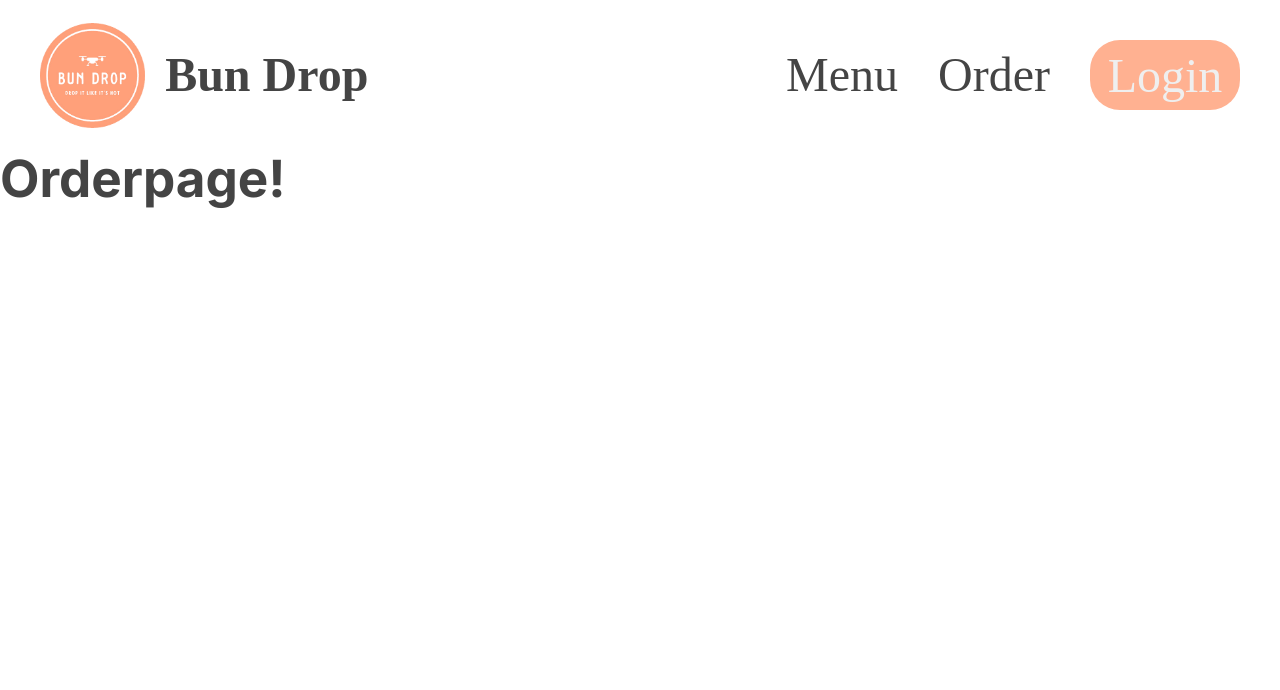
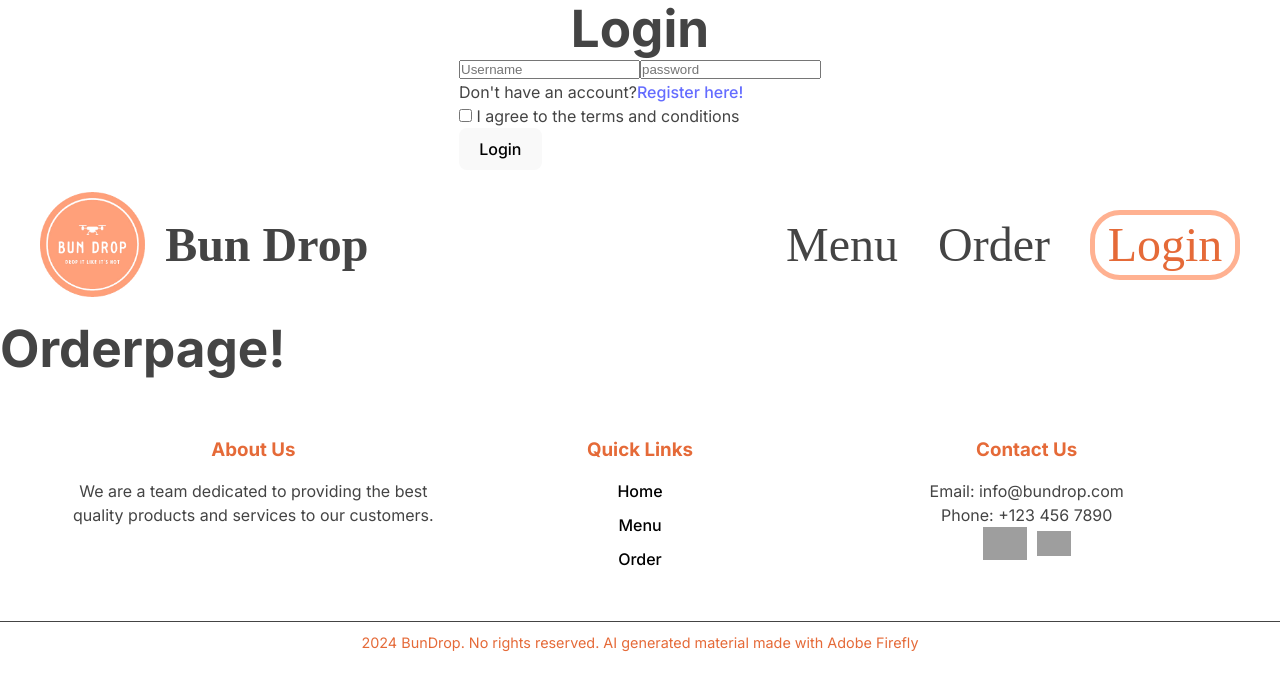
Before and after one commit to emmadq/bun-drop, a React (Vite) app: page /order in a window 1280 px wide. Both pictures are taken after a click on the button "Login". Shown: the top 690 px of the page. Built offline with nearby package versions, Linux system fonts and the light colour scheme; grey boxes are pictures that could not be loaded; a web font is replaced by a local one.

Commit message:
add register user after login

```diff
--- a/db.json
+++ b/db.json
@@ -1,7 +1,7 @@
 {
   "menu": [
     {
-      "id": 1,
+      "id": "1",
       "title": "BBQ Burger",
       "price": 9.99,
       "description": "A juicy beef burger with BBQ sauce, onions, cheddar cheese, and crispy bacon.",
@@ -9,7 +9,7 @@
       "image": "/src/assets/bun drop images/baconbbq.jpg"
     },
     {
-      "id": 2,
+      "id": "2",
       "title": "Banana Milkshake",
       "price": 4.5,
       "description": "A creamy banana milkshake topped with whipped cream.",
@@ -17,7 +17,7 @@
       "image": "/src/assets/bun drop images/bananmilk.jpg"
     },
     {
-      "id": 3,
+      "id": "3",
       "title": "Cheeseburger",
       "price": 8.99,
       "description": "A classic cheeseburger with melted American cheese, lettuce, and tomato.",
@@ -25,7 +25,7 @@
       "image": "/src/assets/bun drop images/cheeseburger2.jpg"
     },
     {
-      "id": 4,
+      "id": "4",
       "title": "Double Cheeseburger",
       "price": 11.99,
       "description": "Two beef patties with double cheese, lettuce, tomato, and pickles.",
@@ -33,7 +33,7 @@
       "image": "/src/assets/bun drop images/dubbel.jpg"
     },
     {
-      "id": 5,
+      "id": "5",
       "title": "Unicorn Burger",
       "price": 12.99,
       "description": "A magical burger with rainbow-colored bun, beef patty, and colorful toppings.",
@@ -41,7 +41,7 @@
       "image": "/src/assets/bun drop images/enhorning.jpg"
     },
     {
-      "id": 6,
+      "id": "6",
       "title": "Sprinkle Burger",
       "price": 10.99,
       "description": "A fun burger with a beef patty, cheese, and sprinkles on the bun.",
@@ -49,7 +49,7 @@
       "image": "/src/assets/bun drop images/festive.jpg"
     },
     {
-      "id": 7,
+      "id": "7",
       "title": "Buffalo Wings",
       "price": 7.99,
       "description": "Spicy buffalo wings served with blue cheese dip.",
@@ -57,7 +57,7 @@
       "image": "/src/assets/bun drop images/buffalo.jpg"
     },
     {
-      "id": 8,
+      "id": "8",
       "title": "Coca Cola",
       "price": 1.99,
       "description": "Chilled and refreshing Coca Cola.",
@@ -65,7 +65,7 @@
       "image": "/src/assets/bun drop images/cola.jpg"
     },
     {
-      "id": 9,
+      "id": "9",
       "title": "Ginger Ale",
       "price": 1.99,
       "description": "A refreshing ginger ale with a hint of spice.",
@@ -73,7 +73,7 @@
       "image": "/src/assets/bun drop images/ginger.jpg"
     },
     {
-      "id": 10,
+      "id": "10",
       "title": "Small Salad",
       "price": 3.99,
       "description": "A fresh side salad with mixed greens, cherry tomatoes, and cucumber.",
@@ -81,7 +81,7 @@
       "image": "/src/assets/bun drop images/minisalad.jpg"
     },
     {
-      "id": 11,
+      "id": "11",
       "title": "Fruit Cocktail Dessert",
       "price": 5.99,
       "description": "A refreshing fruit cocktail with a variety of fresh fruits.",
@@ -89,7 +89,7 @@
       "image": "/src/assets/bun drop images/fruktdesert.jpg"
     },
     {
-      "id": 12,
+      "id": "12",
       "title": "IceCream Bomb",
       "price": 6.99,
       "description": "A decadent dessert with multiple scoops of ice cream and chocolate sauce.",
@@ -97,7 +97,7 @@
       "image": "/src/assets/bun drop images/glassbomb.jpg"
     },
     {
-      "id": 13,
+      "id": "13",
       "title": "White Wine",
       "price": 7.99,
       "description": "A glass of crisp and refreshing white wine.",
@@ -105,7 +105,7 @@
       "image": "/src/assets/bun drop images/glasvin.jpg"
     },
     {
-      "id": 14,
+      "id": "14",
       "title": "Chocolate Milkshake",
       "price": 4.5,
       "description": "A rich chocolate milkshake topped with whipped cream.",
@@ -113,7 +113,7 @@
       "image": "/src/assets/bun drop images/milkchocklad.jpg"
     },
     {
-      "id": 15,
+      "id": "15",
       "title": "Mini Cake",
       "price": 5.99,
       "description": "A light sponge cake with fresh berries and cream.",
@@ -121,7 +121,7 @@
       "image": "/src/assets/bun drop images/minicake.jpg"
     },
     {
-      "id": 16,
+      "id": "16",
       "title": "Monster Burger",
       "price": 14.99,
       "description": "A monsterus looking burger with a beef and veggie patty, blue cheese, red cabbage, and all the fixings.",
@@ -129,7 +129,7 @@
       "image": "/src/assets/bun drop images/monster.jpg"
     },
     {
-      "id": 17,
+      "id": "17",
       "title": "Rainbow Pancakes",
       "price": 8.99,
       "description": "Stack of colorful pancakes served with syrup and whipped cream.",
@@ -137,7 +137,7 @@
       "image": "/src/assets/bun drop images/pannkakscake.jpg"
     },
     {
-      "id": 18,
+      "id": "18",
       "title": "Fries",
       "price": 2.99,
       "description": "Crispy golden fries served with ketchup.",
@@ -145,7 +145,7 @@
       "image": "/src/assets/bun drop images/pommes.jpg"
     },
     {
-      "id": 19,
+      "id": "19",
       "title": "Luxurious Fries",
       "price": 5.99,
       "description": "Fries topped with truffle oil, parmesan, and herbs.",
@@ -153,7 +153,7 @@
       "image": "/src/assets/bun drop images/pommesbox.jpg"
     },
     {
-      "id": 20,
+      "id": "20",
       "title": "Chicken Salad",
       "price": 9.99,
       "description": "Grilled chicken breast on a bed of mixed greens, with cherry tomatoes and vinaigrette.",
@@ -161,7 +161,7 @@
       "image": "/src/assets/bun drop images/sallad.jpg"
     },
     {
-      "id": 21,
+      "id": "21",
       "title": "Taco Salad",
       "price": 8.99,
       "description": "A salad with seasoned beef, lettuce, tomatoes, cheese, and tortilla chips.",
@@ -169,7 +169,7 @@
       "image": "/src/assets/bun drop images/tacosallad.jpg"
     },
     {
-      "id": 22,
+      "id": "22",
       "title": "Hamburger Salad",
       "price": 7.99,
       "description": "A deconstructed burger with beef patty, lettuce, tomatoes, and pickles.",
@@ -177,7 +177,7 @@
       "image": "/src/assets/bun drop images/hamburgarsallad2.jpg"
     },
     {
-      "id": 23,
+      "id": "23",
       "title": "Ultra Burger",
       "price": 15.99,
       "description": "An extravagant burger with 4 beef patties, cheese, lettuce, tomatoes and dressing.",
@@ -185,7 +185,7 @@
       "image": "/src/assets/bun drop images/ultra deluxe.jpg"
     },
     {
-      "id": 24,
+      "id": "24",
       "title": "Strawberry Milkshake",
       "price": 4.5,
       "description": "A creamy straweberry milkshake topped with whipped cream and sprinkles.",
@@ -193,7 +193,7 @@
       "image": "/src/assets/bun drop images/jordgubbsmilk.jpg"
     },
     {
-      "id": 25,
+      "id": "25",
       "title": "Cactus Cooler",
       "price": 1.99,
       "description": "Chilled and refreshing cactus flavored soda.",
@@ -201,7 +201,7 @@
       "image": "/src/assets/bun drop images/sodagreen.png"
     },
     {
-      "id": 26,
+      "id": "26",
       "title": "Tomato Burger",
       "price": 1.99,
       "description": "A burger with tomato buns and filled with fries.",
@@ -211,34 +211,74 @@
   ],
   "categories": [
     {
-      "id": 1,
+      "id": "1",
       "name": "Burgers",
       "image": "/src/assets/bun drop images/cheeseburger2.jpg"
     },
     {
-      "id": 2,
+      "id": "2",
       "name": "Salads",
       "image": "/src/assets/bun drop images/sallad.jpg"
     },
     {
-      "id": 3,
+      "id": "3",
       "name": "Sides",
       "image": "/src/assets/bun drop images/pommes2.jpg"
     },
     {
-      "id": 4,
+      "id": "4",
       "name": "Beverages",
       "image": "/src/assets/bun drop images/ginger.jpg"
     },
     {
-      "id": 5,
+      "id": "5",
       "name": "Milkshakes",
       "image": "/src/assets/bun drop images/bananmilk.jpg"
     },
     {
-      "id": 6,
+      "id": "6",
       "name": "Desserts",
       "image": "/src/assets/bun drop images/minicake.jpg"
     }
+  ],
+  "users": [
+    {
+      "username": "user",
+      "password": "password",
+      "order": [
+        {
+          "id": 1,
+          "quantity": 1,
+          "title": "Cheeseburger",
+          "price": 8.99,
+          "description": "A classic cheeseburger with melted American cheese, lettuce, and tomato.",
+          "category": "burgers",
+          "image": "/src/assets/bun drop images/cheeseburger2.jpg"
+        },
+        {
+          "id": 2,
+          "quantity": 5,
+          "title": "Strawberry Milkshake",
+          "price": 4.5,
+          "description": "A creamy straweberry milkshake topped with whipped cream and sprinkles.",
+          "category": "milkshakes",
+          "image": "/src/assets/bun drop images/jordgubbsmilk.jpg"
+        }
+      ],
+      "favo": [
+        {
+          "id": 2,
+          "isFavo": true
+        }
+      ],
+      "id": "bf7a"
+    },
+    {
+      "id": "4422",
+      "username": "lilla",
+      "password": "123",
+      "order": [],
+      "favo": []
+    }
   ]
 }
--- a/src/App.css
+++ b/src/App.css
@@ -87,6 +87,7 @@ a {
 .link-cont button {
   height: 70px;
   width: 150px;
+  padding: 10px;
   border-radius: 30px;
   display: flex;
   align-items: center;
@@ -101,16 +102,25 @@ a {
 }
 
 .link-cont button:hover {
-  background-color: #ffb191;
-  color: #efefef;
-  border: none;
+  color: #e56a38;
+  border: #ffb191 solid 5px;
 }
 
-.link-cont button:focus {
+.link-cont button:active {
   background-color: #ffb191;
   color: #efefef;
   border: none;
   outline: none;
+}
+
+.link-cont button:focus {
+  outline: none;
+  border: 5px solid #ffb191;
+  color: #e56a38;
+}
+
+.link-cont button.logout {
+  background-color: #ffb191;
 }
 
 .footer-container {
@@ -192,6 +202,14 @@ a {
   border-top: 1px solid #444;
   padding-top: 10px;
   font-size: 0.9rem;
+  margin-bottom: 30px;
+}
+
+.login-modal {
+  display: flex;
+  flex-direction: column;
+  justify-content: center;
+  align-items: center;
 }
 
 .display-container {
@@ -208,6 +226,7 @@ a {
   background-image: url("/src/assets/bun drop images/bg1.jpg");
   background-size: cover;
   background-position: center;
+  pointer-events: none;
 
   display: flex;
   align-items: center;
@@ -247,6 +266,7 @@ a {
   font-family: "Just Me Again Down Here", cursive;
   font-size: 3rem;
   margin-top: 50px;
+  pointer-events: none;
 }
 
 .searchbar input {
@@ -403,6 +423,7 @@ a {
   display: flex;
   flex-direction: column;
   color: #efefef;
+  pointer-events: none;
 }
 
 .burger-modal-info-cont h1:first-of-type {
@@ -442,7 +463,19 @@ a {
 
 .burger-modal-btn-cont div button {
   background-image: url("/src/assets/icons/increse.svg");
-  background-size: 56px;
+  background-size: 57px;
+  background-repeat: no-repeat;
+  background-position: center;
+  border-radius: 50%;
+  width: 55px;
+  height: 55px;
+  border: none;
+  outline: none;
+}
+
+.burger-modal-btn-cont div button:first-of-type {
+  background-image: url("/src/assets/icons/decrese.svg");
+  background-size: 57px;
   background-repeat: no-repeat;
   background-position: center;
   border-radius: 50%;
@@ -450,19 +483,10 @@ a {
   height: 55px;
 }
 
-.burger-modal-btn-cont div button:first-of-type {
-  background-image: url("/src/assets/icons/decrese.svg");
-  background-size: 56px;
-  background-repeat: no-repeat;
-  background-position: center;
-  border-radius: 50%;
-  width: 55px;
-  height: 55px;
-}
-
-.burger-modal-btn-cont div button {
-  border: none;
-  outline: none;
+.burger-modal-btn-cont div button:active {
+  background-image: none;
+  background-color: #e56a38;
+  transition: background-color 000.2s;
 }
 
 .burger-modal-btn-cont div h2 {
@@ -470,6 +494,7 @@ a {
   font-weight: 300;
   width: 50px;
   text-align: center;
+  pointer-events: none;
 }
 
 .burger-modal-btn-cont button {
@@ -485,9 +510,27 @@ a {
   justify-content: center;
 }
 
+.burger-modal-btn-cont div button:hover {
+  border: none;
+  outline: none;
+}
+
 .burger-modal-btn-cont button:hover {
+  border: #efefef solid 3px;
+  outline: none;
+  transition: border 0.1s ease;
+}
+
+.burger-modal-btn-cont button:active {
   border: #efefef solid px;
-  transition: border 0.1s ease;
+  outline: none;
+  background-color: #efefef;
+  color: #e56a38;
+}
+
+.burger-modal-btn-cont button:focus {
+  border: #efefef solid px;
+  outline: none;
 }
 
 .menu {
--- a/src/App.jsx
+++ b/src/App.jsx
@@ -1,14 +1,65 @@
-import React from "react";
+import React, { useState, useEffect } from "react";
 import "./App.css";
 import { BrowserRouter as Router, Routes, Route, Link } from "react-router-dom";
 import Home from "./pages/Home";
 import Meny from "./pages/Meny";
 import Order from "./pages/Order";
+import Navbar from "./components/Navbar";
+import Footer from "./components/Footer";
+import LoginModal from "./components/LoginModal";
+import RegisterModal from "./components/RegisterModal";
+import { getUserSession, clearUserSession } from "./assets/helpers/auth";
 
 const App = () => {
+  const [showLogin, setShowLogin] = useState(false);
+  const [showRegi, setShowRegi] = useState(false);
+  const [user, setUser] = useState(null);
+
+  useEffect(() => {
+    const sessionUser = getUserSession();
+    if (sessionUser) {
+      setUser(sessionUser);
+    }
+
+    console.log("log from app.js " + user);
+  }, []);
+
+  const handleLogout = () => {
+    console.log("handle logout fungerar!");
+
+    clearUserSession();
+    setUser(null);
+  };
+
+  const handleUserLogin = (loggedInUser) => {
+    setUser(loggedInUser);
+    setShowLogin(false);
+    setShowRegi(false);
+  };
+
   return (
     <div className="app">
       <Router>
+        {showLogin ? (
+          <LoginModal
+            setShowLogin={setShowLogin}
+            setShowRegi={setShowRegi}
+            onUserLogin={handleUserLogin}
+          ></LoginModal>
+        ) : showRegi ? (
+          <RegisterModal
+            setShowRegi={setShowRegi}
+            setShowLogin={setShowLogin}
+            onUserRegister={handleUserLogin}
+          ></RegisterModal>
+        ) : (
+          <></>
+        )}
+        <Navbar
+          setShowLogin={setShowLogin}
+          user={user}
+          handleLogout={handleLogout}
+        ></Navbar>
         <Routes>
           <Route path="/" element={<Home></Home>}></Route>
           <Route path="/menu" element={<Meny></Meny>}></Route>
@@ -16,6 +67,7 @@ const App = () => {
 
           <Route></Route>
         </Routes>
+        <Footer></Footer>
       </Router>
     </div>
   );
--- /dev/null
+++ b/src/assets/helpers/api.js
@@ -0,0 +1,19 @@
+const API_URL = "http://localhost:3000/users";
+
+export const login = async (username, password) => {
+  const resp = await fetch(
+    `${API_URL}?username=${username}&password=${password}`
+  );
+  const users = await resp.json();
+  return await users[0];
+};
+
+export const register = async (user) => {
+  const resp = await fetch(`${API_URL}`, {
+    method: "POST",
+    headers: { "Content-Type": "application/json" },
+    body: JSON.stringify(user),
+  });
+
+  return await resp.json();
+};
--- /dev/null
+++ b/src/assets/helpers/auth.js
@@ -0,0 +1,11 @@
+export const setUserSession = (user) => {
+  localStorage.setItem(`user`, JSON.stringify(user));
+};
+
+export const getUserSession = () => {
+  return JSON.parse(localStorage.getItem(`user`));
+};
+
+export const clearUserSession = () => {
+  localStorage.removeItem(`user`);
+};
--- a/src/components/Footer.jsx
+++ b/src/components/Footer.jsx
@@ -19,13 +19,10 @@ function Footer() {
                 <a href="/">Home</a>
               </li>
               <li>
-                <a href="#about">About</a>
+                <a href="/menu">Menu</a>
               </li>
               <li>
-                <a href="#services">Services</a>
-              </li>
-              <li>
-                <a href="#contact">Contact</a>
+                <a href="/order">Order</a>
               </li>
             </ul>
           </div>
@@ -50,7 +47,13 @@ function Footer() {
             </div>
           </div>
         </div>
-        <div className="footer-bottom">2024 BunDrop. All rights reserved.</div>
+        <div className="footer-bottom">
+          <p>
+            2024 BunDrop. No rights reserved. AI generated material made with
+            Adobe Firefly
+          </p>
+          <br />
+        </div>
       </div>
     </div>
   );
--- /dev/null
+++ b/src/components/LoginModal.jsx
@@ -0,0 +1,66 @@
+import React, { useEffect, useState } from "react";
+import { login } from "../assets/helpers/api";
+import { setUserSession } from "../assets/helpers/auth";
+
+function LoginModal({ setShowLogin, setShowRegi, onUserLogin }) {
+  const [username, setUsername] = useState("");
+  const [password, setPassword] = useState("");
+
+  const handleLogin = async (e) => {
+    e.preventDefault();
+    const user = await login(username, password);
+    if (user) {
+      setUserSession(user);
+      onUserLogin(user);
+      console.log("log från login " + user.username);
+    } else {
+      alert("Username or password is wrong, try again!");
+    }
+  };
+
+  return (
+    <div className="login-modal">
+      <h1>Login</h1>
+      <form onSubmit={handleLogin}>
+        <div>
+          <input
+            type="text"
+            placeholder="Username"
+            onChange={(e) => setUsername(e.target.value)}
+            required
+          />
+          <input
+            type="password"
+            placeholder="password"
+            onChange={(e) => setPassword(e.target.value)}
+            required
+          />
+        </div>
+        <div>
+          <p>
+            <span>Don't have an account?</span>
+            <span>
+              <a
+                onClick={(e) => {
+                  e.preventDefault();
+                  setShowRegi(true);
+                  setShowLogin(false);
+                }}
+                href=""
+              >
+                Register here!
+              </a>
+            </span>
+          </p>
+          <label htmlFor="terms">
+            <input type="checkbox" id="terms" name="terms" /> I agree to the
+            terms and conditions
+          </label>
+        </div>
+        <button type="submit">Login</button>
+      </form>
+    </div>
+  );
+}
+
+export default LoginModal;
--- a/src/components/Navbar.jsx
+++ b/src/components/Navbar.jsx
@@ -1,7 +1,7 @@
 import React, { useState, useEffect } from "react";
 import LogoC from "../assets/bun drop images/logo-color.png";
 
-const Navbar = () => {
+const Navbar = ({ setShowLogin, user, handleLogout }) => {
   const [clicked, setClicked] = useState("");
 
   useEffect(() => {
@@ -9,6 +9,8 @@ const Navbar = () => {
     if (storedClicked) {
       setClicked(storedClicked);
     }
+
+    console.log("log from navbar " + user);
   }, []);
 
   useEffect(() => {
@@ -40,7 +42,13 @@ const Navbar = () => {
         >
           Order
         </a>
-        <button>Login</button>
+        {!user ? (
+          <button onClick={() => setShowLogin(true)}>Login</button>
+        ) : (
+          <button className="logout" onClick={handleLogout}>
+            Log out
+          </button>
+        )}
       </div>
     </div>
   );
--- /dev/null
+++ b/src/components/RegisterModal.jsx
@@ -0,0 +1,95 @@
+import React, { useEffect, useState } from "react";
+import { register } from "../assets/helpers/api";
+import { setUserSession } from "../assets/helpers/auth";
+import useFetch from "../hooks/useFetch";
+
+function RegisterModal({ setShowRegi, setShowLogin, onUserRegister }) {
+  const [username, setUsername] = useState("");
+  const [passwordAgain, setPasswordAgain] = useState("");
+  const [password, setPassword] = useState("");
+  const {
+    data: users,
+    loading,
+    error,
+  } = useFetch("http://localhost:3000/users");
+  const [takenUser, setTakenUser] = useState("");
+
+  useEffect(() => {
+    if (users && Array.isArray(users)) {
+      const isUserTaken = users.some((u) => u.username === username);
+      setTakenUser(isUserTaken);
+    }
+  }, [users, username]);
+
+  const handleRegister = async (e) => {
+    e.preventDefault();
+
+    const user = { username, password, order: [], favo: [] };
+    const newUser = await register(user);
+    if (newUser) {
+      setUserSession(newUser);
+      onUserRegister(newUser);
+      console.log("log from register " + user.username);
+    } else {
+      alert("Registration failed");
+    }
+  };
+
+  return (
+    <div className="register-modal">
+      <h1>Register</h1>
+      <form onSubmit={handleRegister}>
+        <div>
+          <input
+            type="text"
+            placeholder="Username"
+            onChange={(e) => setUsername(e.target.value)}
+            onBlur={() => {
+              if (takenUser) {
+                alert("Username is taken, choose a different username!");
+              }
+            }}
+          />
+          <input
+            type="password"
+            placeholder="Password"
+            onChange={(e) => setPassword(e.target.value)}
+          />
+          <input
+            type="password"
+            placeholder="Password again"
+            onBlur={(e) =>
+              password === e.target.value
+                ? setPasswordAgain(e.target.value)
+                : alert("Password does not match")
+            }
+          />
+        </div>
+        <div>
+          <p>
+            <span>Already have an account?</span>
+            <span>
+              <a
+                onClick={(e) => {
+                  e.preventDefault();
+                  setShowLogin(true);
+                  setShowRegi(false);
+                }}
+                href=""
+              >
+                Sign in here!
+              </a>
+            </span>
+          </p>
+          <label htmlFor="terms">
+            <input type="checkbox" id="terms" name="terms" /> I agree to the
+            terms and conditions
+          </label>
+        </div>
+        <button type="submit">Register</button>
+      </form>
+    </div>
+  );
+}
+
+export default RegisterModal;
--- a/src/pages/Home.jsx
+++ b/src/pages/Home.jsx
@@ -1,14 +1,10 @@
 import React from "react";
-import Navbar from "../components/Navbar";
-import Footer from "../components/Footer";
 import Display from "../components/Display";
 
 function Home() {
   return (
     <div className="home-cont">
-      <Navbar></Navbar>
       <Display></Display>
-      <Footer></Footer>
     </div>
   );
 }
--- a/src/pages/Meny.jsx
+++ b/src/pages/Meny.jsx
@@ -1,10 +1,8 @@
 import React from "react";
-import Navbar from "../components/Navbar";
 
 function Meny() {
   return (
     <>
-      <Navbar></Navbar>
       <div className="menu">Menupage</div>
     </>
   );
--- a/src/pages/Order.jsx
+++ b/src/pages/Order.jsx
@@ -1,10 +1,8 @@
 import React from "react";
-import Navbar from "../components/Navbar";
 
 function Order() {
   return (
     <>
-      <Navbar></Navbar>
       <h1>Orderpage!</h1>
     </>
   );
```
